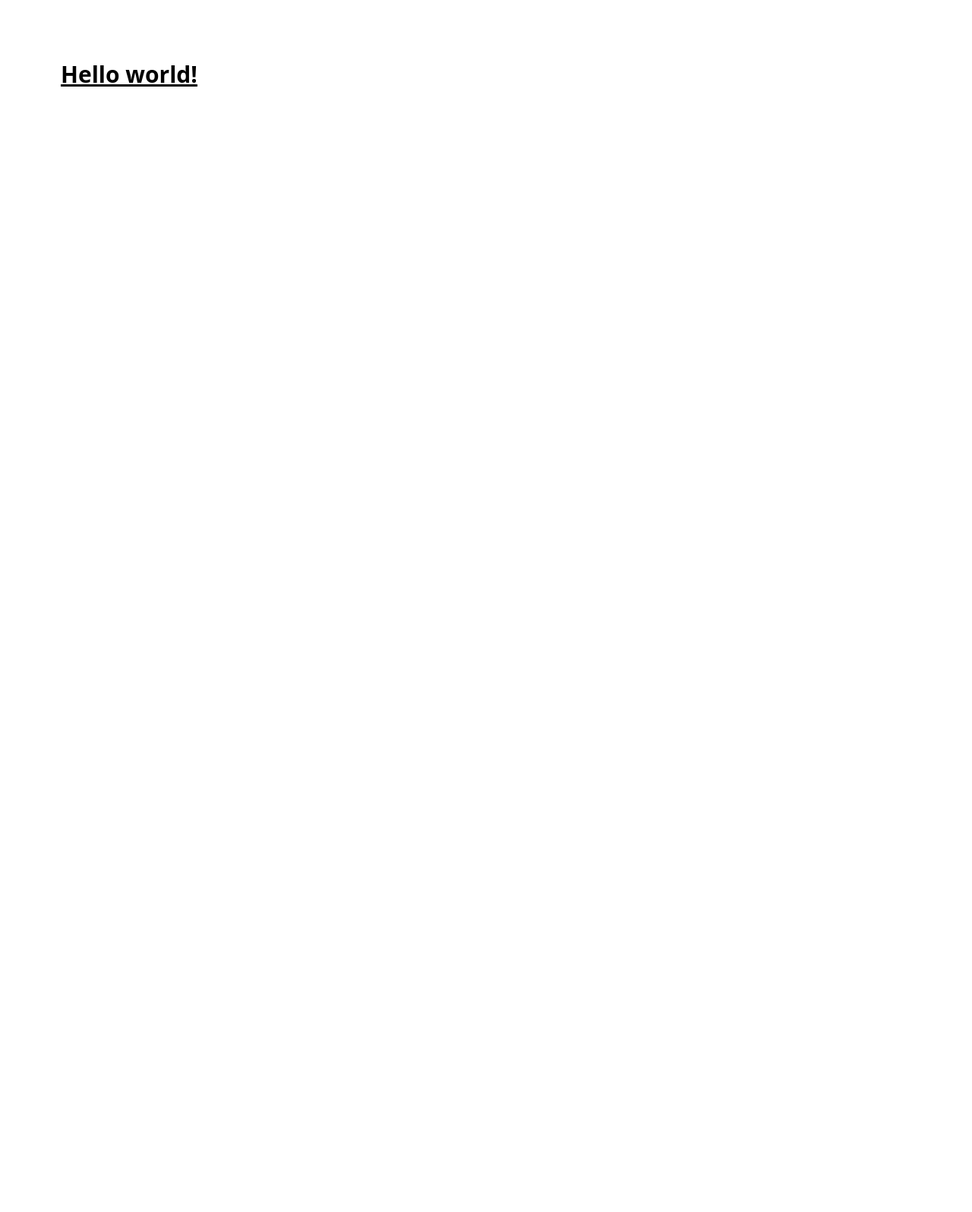
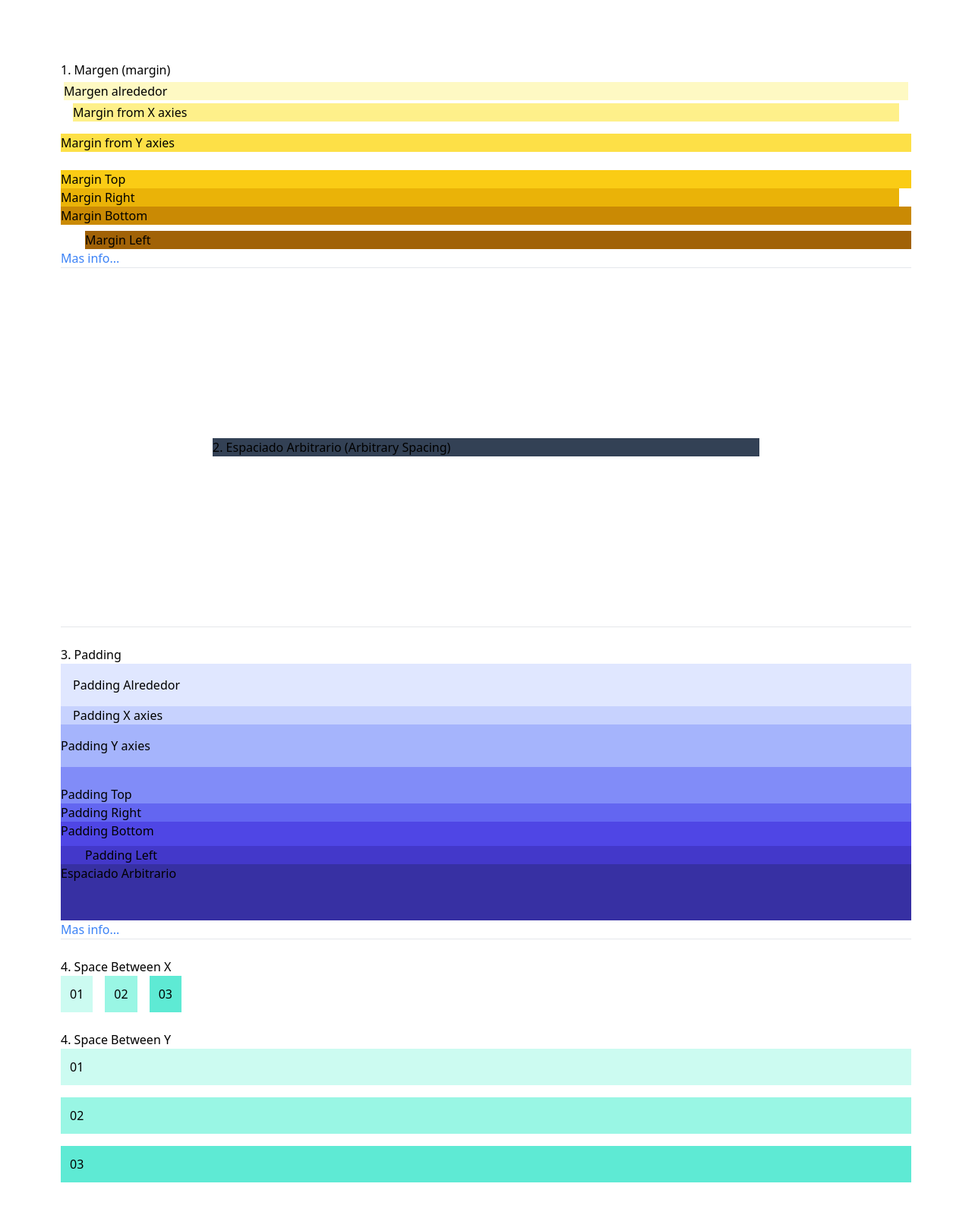
Before and after one commit to DanielHernandezToledo/tailwindcss, a plain HTML site: page Fundamentos/Containers_y_espaciados/index.html in a window 1280 px wide. Shown: the whole page at 76% size. Before the commit the page ends 800 px from the top, so only its background shows below. Drawn offline with nearby package versions, Linux system fonts and the light colour scheme.

Commit message:
containers listo

```diff
--- a/Fundamentos/Containers_y_espaciados/index.html
+++ b/Fundamentos/Containers_y_espaciados/index.html
@@ -3,7 +3,7 @@
 <head>
     <meta charset="UTF-8">
     <meta name="viewport" content="width=device-width, initial-scale=1.0">
-    <title>Tailwind CSS</title>
+    <title>Contenedores y Espaciados - Tailwind CSS</title>
     <script src="https://cdn.tailwindcss.com"></script>
     <style>
         body{
@@ -12,8 +12,55 @@
     </style>
 </head>
 <body>
-    <h1 class="text-3xl font-bold underline">
-        Hello world!
-      </h1>
+    <h3>1. Margen (margin)</h3>
+    <div class="m-1 bg-yellow-100">Margen alrededor</div>
+    <div class="mx-4 bg-yellow-200">Margin from X axies</div>
+    <div class="my-4 bg-yellow-300">Margin from Y axies</div>
+    <div class="mt-6 bg-yellow-400">Margin Top</div>
+    <div class="mr-4 bg-yellow-500">Margin Right</div>
+    <div class="mb-2 bg-yellow-600">Margin Bottom</div>
+    <div class="ml-8 bg-yellow-700">Margin Left</div>
+    <a href="https://tailwindcss.com/docs/margin" class="text-blue-500 hover:text-blue-800">Mas info...</a>
+
+    <br>
+    <hr>
+    <br>
+
+    <h3 class="m-[200px] bg-slate-700">2. Espaciado Arbitrario (Arbitrary Spacing)</h3>
+
+    <br>
+    <hr>
+    <br>
+
+    <h3>3. Padding</h3>
+    <div class="p-4 bg-indigo-100">Padding Alrededor</div>
+    <div class="px-4 bg-indigo-200">Padding X axies</div>
+    <div class="py-4 bg-indigo-300">Padding Y axies</div>
+    <div class="pt-6 bg-indigo-400">Padding Top</div>
+    <div class="pr-4 bg-indigo-500">Padding Right</div>
+    <div class="pb-2 bg-indigo-600">Padding Bottom</div>
+    <div class="pl-8 bg-indigo-700">Padding Left</div>
+    <div class="pb-[50px] bg-indigo-800">Espaciado Arbitrario</div>
+    <a href="https://tailwindcss.com/docs/padding" class="text-blue-500 hover:text-blue-800">Mas info...</a>
+
+    <br>
+    <hr>
+    <br>
+
+    <h3>4. Space Between X</h3>
+    <div class="flex space-x-4">
+        <div class="p-3 bg-teal-100">01</div>
+        <div class="p-3 bg-teal-200">02</div>
+        <div class="p-3 bg-teal-300">03</div>
+    </div>
+
+    <br>
+
+    <h3>4. Space Between Y</h3>
+    <div class="flex flex-col space-y-4">
+        <div class="p-3 bg-teal-100">01</div>
+        <div class="p-3 bg-teal-200">02</div>
+        <div class="p-3 bg-teal-300">03</div>
+    </div>
 </body>
 </html>
```
Also changed, not shown: Fundamentos/tipografia/index.html (added, +76 -0 lines).
